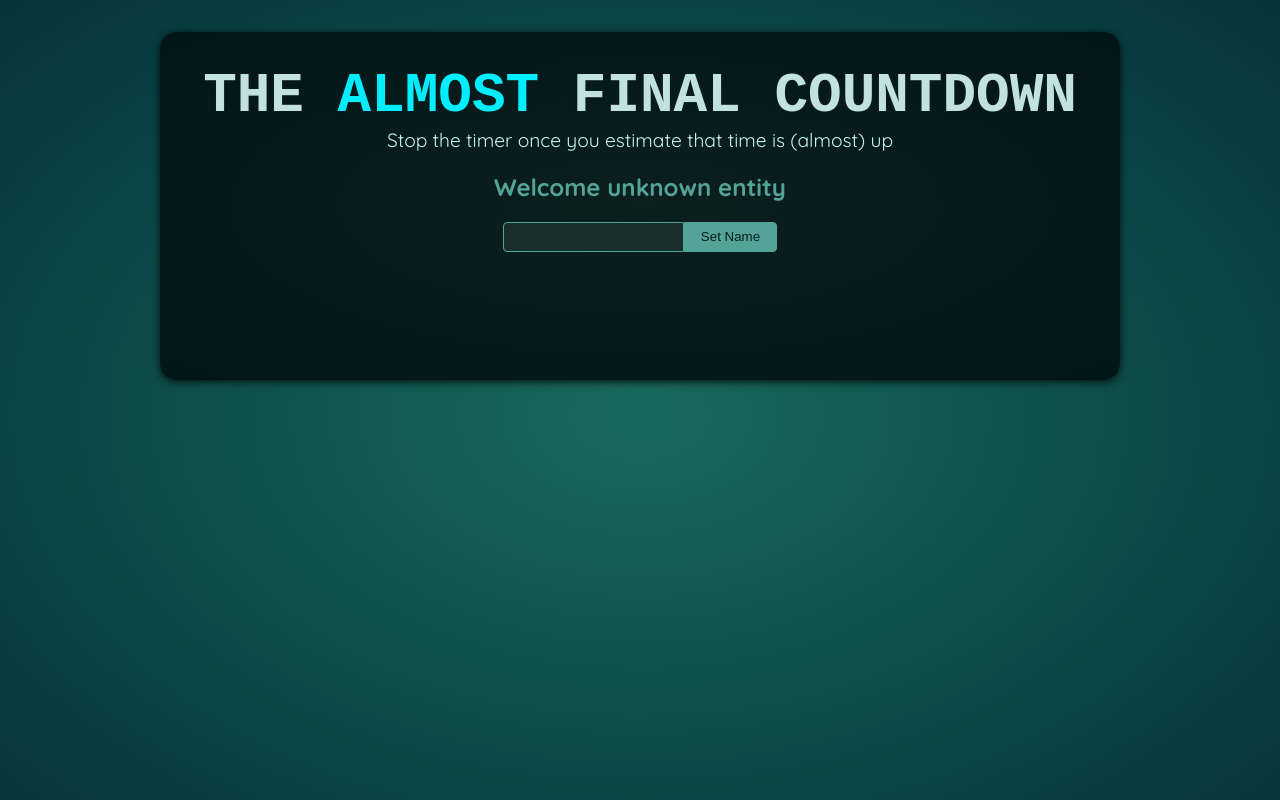
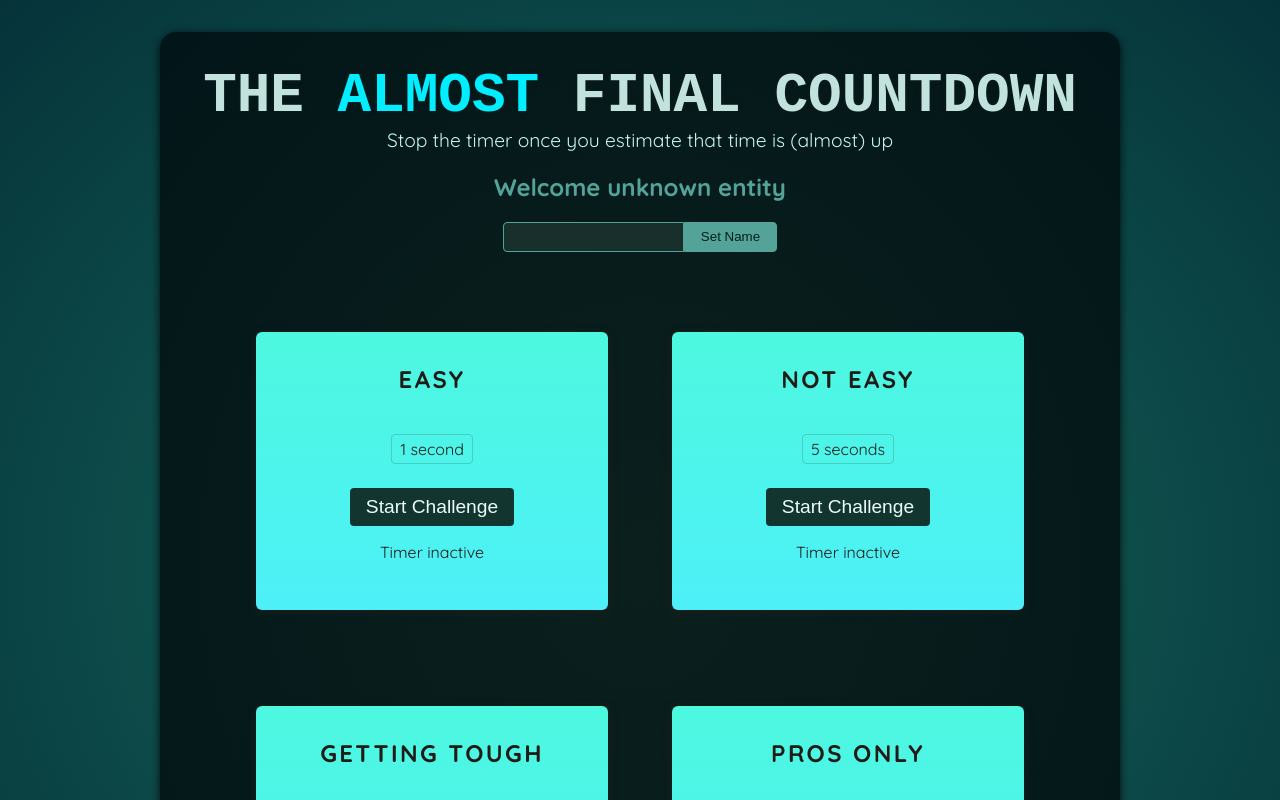
Before and after one commit to RadwaAhmed4869/Timer-Challenge, a React (Vite) app: page / in a window 1280 px wide. Shown: the top 800 px of the page. Built offline with nearby package versions, Linux system fonts and the light colour scheme; a web font is replaced by a local one.

Commit message:
Refs
134. Manipulating the DOM via Refs
136. Adding Challenges to the Demo Project
137. Setting Timers & Managing State
138. Using Refs for More Than "DOM Element Connections"

```diff
--- a/src/App.jsx
+++ b/src/App.jsx
@@ -1,10 +1,16 @@
-import Player from './components/Player.jsx';
+import Player from "./components/Player.jsx";
+import TimerChallenge from "./components/TimerChallenge.jsx";
 
 function App() {
   return (
     <>
       <Player />
-      <div id="challenges"></div>
+      <div id="challenges">
+        <TimerChallenge title="easy" targetTime={1} />
+        <TimerChallenge title="not easy" targetTime={5} />
+        <TimerChallenge title="getting tough" targetTime={10} />
+        <TimerChallenge title="pros only" targetTime={15} />
+      </div>
     </>
   );
 }
--- a/src/components/Player.jsx
+++ b/src/components/Player.jsx
@@ -6,6 +6,7 @@
 
   function handleClick() {
     setEnteredName(playerName.current.value);
+    playerName.current.value = "";
   }
 
   return (
--- /dev/null
+++ b/src/components/TimerChallenge.jsx
@@ -0,0 +1,37 @@
+import { useState, useRef } from "react";
+
+export default function TimerChallenge({ title, targetTime }) {
+  const timer = useRef();
+
+  const [timerStarted, setTimerStarted] = useState(false);
+  const [timerExpired, setTimerExpired] = useState(false);
+
+  function handleStart() {
+    timer.current = setTimeout(() => {
+      setTimerExpired(true);
+    }, targetTime * 1000);
+
+    setTimerStarted(true);
+  }
+
+  function handleStop() {
+    clearTimeout(timer.current);
+    setTimerStarted(false);
+  }
+
+  return (
+    <section className="challenge">
+      <h2>{title}</h2>
+      <p>{timerExpired && "You lost!"}</p>
+      <p className="challenge-time">
+        {targetTime} second{targetTime > 1 ? "s" : ""}
+      </p>
+      <button onClick={timerStarted ? handleStop : handleStart}>
+        {timerStarted ? "Stop" : "Start"} Challenge
+      </button>
+      <p className={timerStarted ? "active" : undefined}>
+        {timerStarted ? "Time is running..." : "Timer inactive"}
+      </p>
+    </section>
+  );
+}
```
